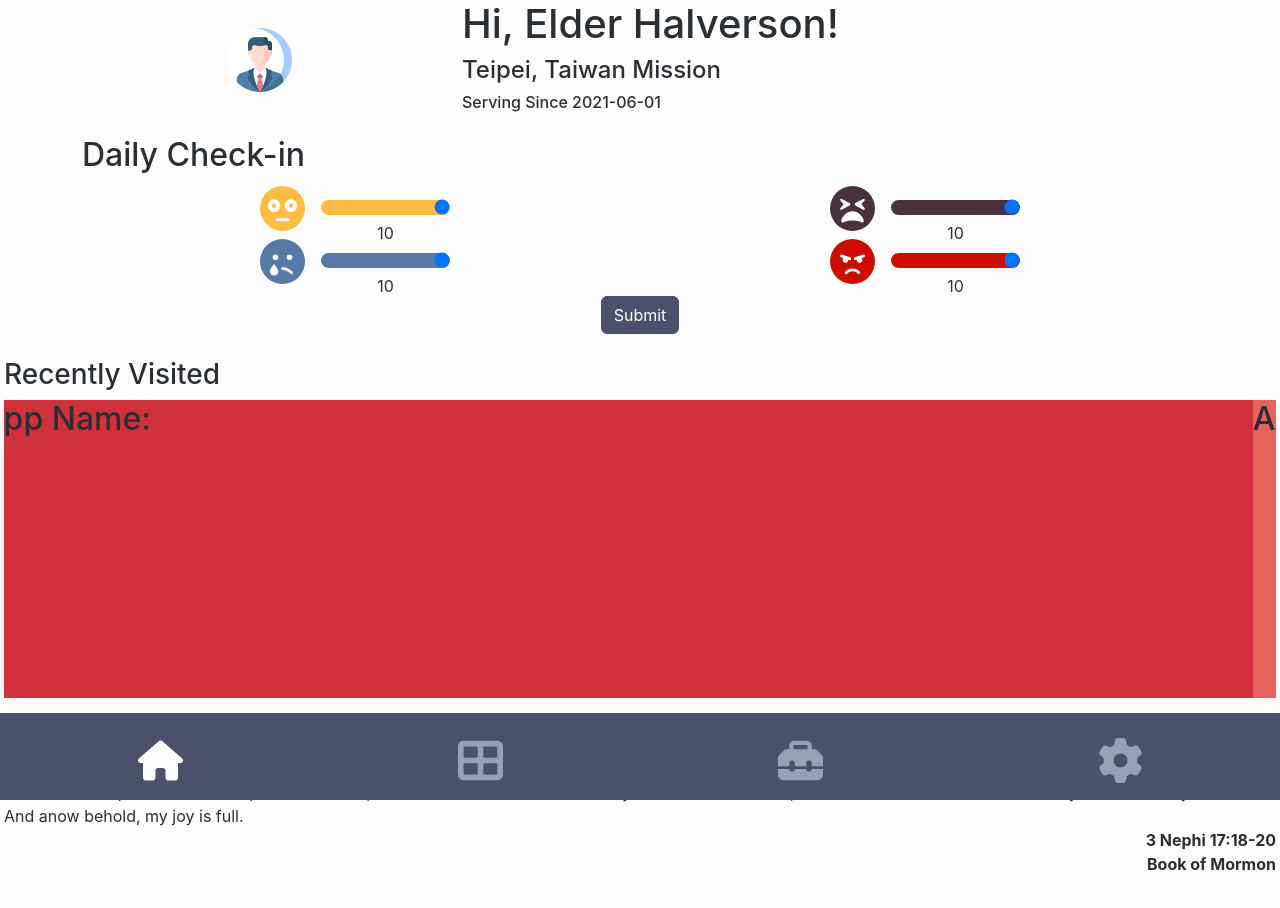
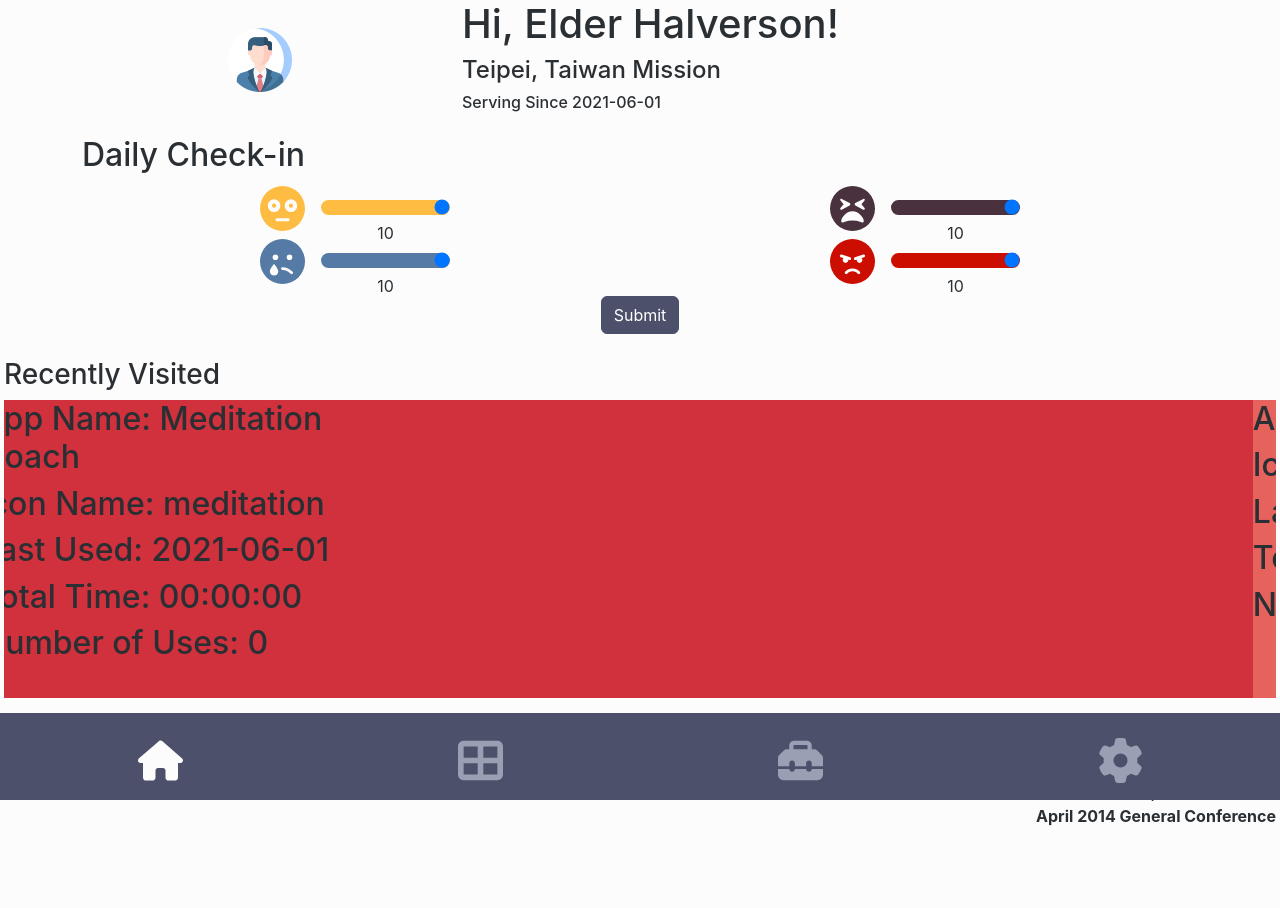
Before and after one commit to ckearl/called-to-heal, a React (Create React App) app: page / in a window 1280 px wide. Shown: the top 908 px of the page. Built offline with nearby package versions, Linux system fonts and the light colour scheme.

Commit message:
fix imports, fix QOTD bug

```diff
--- a/package.json
+++ b/package.json
@@ -16,6 +16,7 @@
     "react": "^18.2.0",
     "react-bootstrap": "^2.9.1",
     "react-dom": "^18.2.0",
+    "seedrandom": "^3.0.5",
     "web-vitals": "^2.1.4"
   },
   "scripts": {
--- a/src/App.js
+++ b/src/App.js
@@ -8,7 +8,6 @@ import Grid from "./Grid";
 import Toolbox from "./Toolbox";
 import Settings from "./Settings";
 import Navbar from "./Navbar";
-import Header from "./components/Header";
 import { UserContext } from "./UserContext";
 import "./App.css";
 
@@ -27,7 +26,7 @@ const App = () => {
 
   return (
     <div>
-      <div className="mb-5">
+      <div className="">
         {currentPage === "Home" && <Home user={user} setUser={setUser} />}
 
         {currentPage === "Grid" && <Grid user={user} setUser={setUser} />}
@@ -35,6 +34,7 @@ const App = () => {
         {currentPage === "Toolbox" && <Toolbox user={user} setUser={setUser} />}
 
         {currentPage === "Settings" && <Settings user={user} setUser={setUser} />}
+        <div style={{ height: 100 }} />
       </div>
       <Navbar onPageChange={handlePageChange} currentPage={currentPage} />
     </div>
--- a/src/Home.js
+++ b/src/Home.js
@@ -1,8 +1,9 @@
-import React, { useState, useContext } from "react";
+import React, { useState } from "react";
 import { FontAwesomeIcon } from "@fortawesome/react-fontawesome";
 import SisterProfileIcon from "../src/lib/img/sister-profile.png";
 import ElderProfileIcon from "../src/lib/img/elder-profile.png";
 import constants from "./constant";
+import seedrandom from "seedrandom";
 
 const appUsage = [
   {
@@ -11,6 +12,7 @@ const appUsage = [
     lastUsed: "2021-06-01",
     totalTime: "00:00:00",
     numberOfUses: 0,
+    bgColor: "#D1313D",
   },
   {
     appName: "Notepad",
@@ -18,6 +20,7 @@ const appUsage = [
     lastUsed: "2021-06-01",
     totalTime: "00:00:00",
     numberOfUses: 0,
+    bgColor: "#E6625D",
   },
   {
     appName: "Media Player",
@@ -25,6 +28,7 @@ const appUsage = [
     lastUsed: "2021-06-01",
     totalTime: "00:00:00",
     numberOfUses: 0,
+    bgColor: "#F9BF76",
   },
 ];
 
@@ -56,57 +60,55 @@ function introTopHeader(user, pageChangeHandler) {
 
 function recentlyVisited(user, appUsage) {
   return (
-    <section class="r-v-slider mt-3 ms-1 me-1">
+    <section className="r-v-slider mt-3 ms-1 me-1">
       <h3>Recently Visited</h3>
-      <div class="slideshow">
-        <div class="sliderImage r-v-slide-1">
-          {recentlyVisitedCardBuilder(user, appUsage)}
-        </div>
-        <div class="sliderImage r-v-slide-2">
-          {recentlyVisitedCardBuilder(user, appUsage)}
-        </div>
-        <div class="sliderImage r-v-slide-3">
-          {recentlyVisitedCardBuilder(user, appUsage)}
-        </div>
+      <div className="slideshow">
+        {appUsage.map((app) => {
+          return (
+            <div key={app.appName} className="sliderImage" style={{ backgroundColor: app.bgColor }}>
+              {recentlyVisitedCardBuilder(user, app)}
+            </div>
+          );
+        })}
       </div>
     </section>
   );
 }
 
+function recentlyVisitedCardBuilder(user, appUsage) {
+  return (
+    <div>
+      <h2>App Name: {appUsage.appName}</h2>
+      <h2>Icon Name: {appUsage.iconName}</h2>
+      <h2>Last Used: {appUsage.lastUsed}</h2>
+      <h2>Total Time: {appUsage.totalTime}</h2>
+      <h2>Number of Uses: {appUsage.numberOfUses}</h2>
+    </div>
+  );
+}
+
 function quoteOfTheDay() {
   let quoteOfTheDay = pickRandomQuote();
-  console.log(quoteOfTheDay[0].quote);
   return (
-    <section class="q-o-t-d mt-3 ms-1 me-1">
+    <section className="q-o-t-d mt-3 ms-1 me-1">
       <h3>Quote of the Day</h3>
-      <div class="q-o-t-d-content">
-        <div class="q-o-t-d-quote">{quoteOfTheDay[0].quote}</div>
-        <div class="q-o-t-d-speaker fw-bolder text-end">
-          {quoteOfTheDay[0].speaker}
-        </div>
-        <div class="q-o-t-d-location fw-bolder text-end">
-          {quoteOfTheDay[0].location}
-        </div>
+      <div className="q-o-t-d-content">
+        <div className="q-o-t-d-quote">{quoteOfTheDay[0].quote}</div>
+        <div className="q-o-t-d-speaker fw-bolder text-end">{quoteOfTheDay[0].speaker}</div>
+        <div className="q-o-t-d-location fw-bolder text-end">{quoteOfTheDay[0].location}</div>
       </div>
     </section>
   );
 }
 
 function pickRandomQuote() {
-  const randomIndex = Math.floor(Math.random() * constants.dailyQuotes.length);
+  const rng = seedrandom(new Date().toDateString());
+  const randomIndex = Math.floor(rng() * constants.dailyQuotes.length);
   // console.log(constants.dailyQuotes[randomIndex]);
   let quote = constants.dailyQuotes[randomIndex];
   let speaker = constants.dailyQuotes[1][randomIndex];
   let location = constants.dailyQuotes[1][randomIndex];
   return [quote, speaker, location];
-}
-
-function recentlyVisitedCardBuilder(user, appUsage) {
-  return (
-    <div>
-      <h2>App Name: {appUsage.appName}</h2>
-    </div>
-  );
 }
 
 function determineIconColor(icon) {
@@ -193,7 +195,7 @@ const Home = ({ user, setUser, currentPage, onPageChange }) => {
   };
 
   return (
-    <div>
+    <div className="">
       {introTopHeader(user, pageChangeHandler)}
       <div className="container mt-3">
         <h2 className="text-start">Daily Check-in</h2>
--- a/src/Settings.js
+++ b/src/Settings.js
@@ -1,10 +1,8 @@
-import React, { useContext, useState } from "react";
+import React, { useContext } from "react";
 import { UserContext } from "./UserContext";
 import { AreaContext } from "./AreaContext";
 
 const Settings = ({ user, setUser }) => {
-  const [area, setArea] = useState("provo");
-
   const userContext = useContext(UserContext);
   const switchUserHandler = () => {
     if (user.id === 0) {
```
Also changed, not shown: 1 other file (tests, documents, lock files or other folders).
